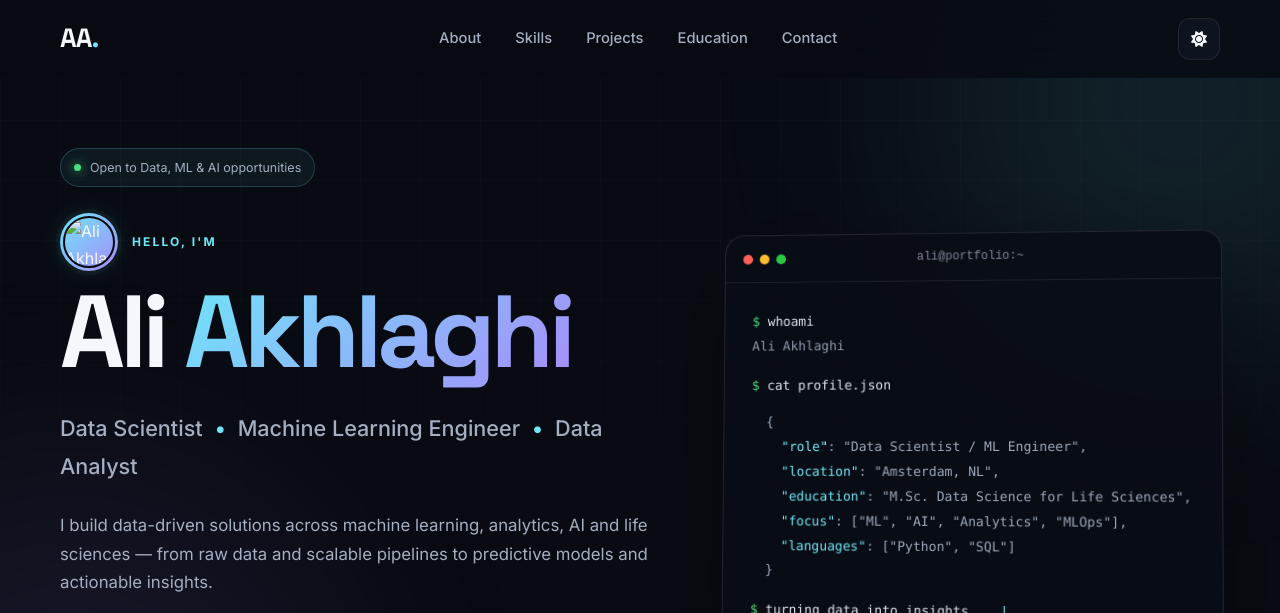
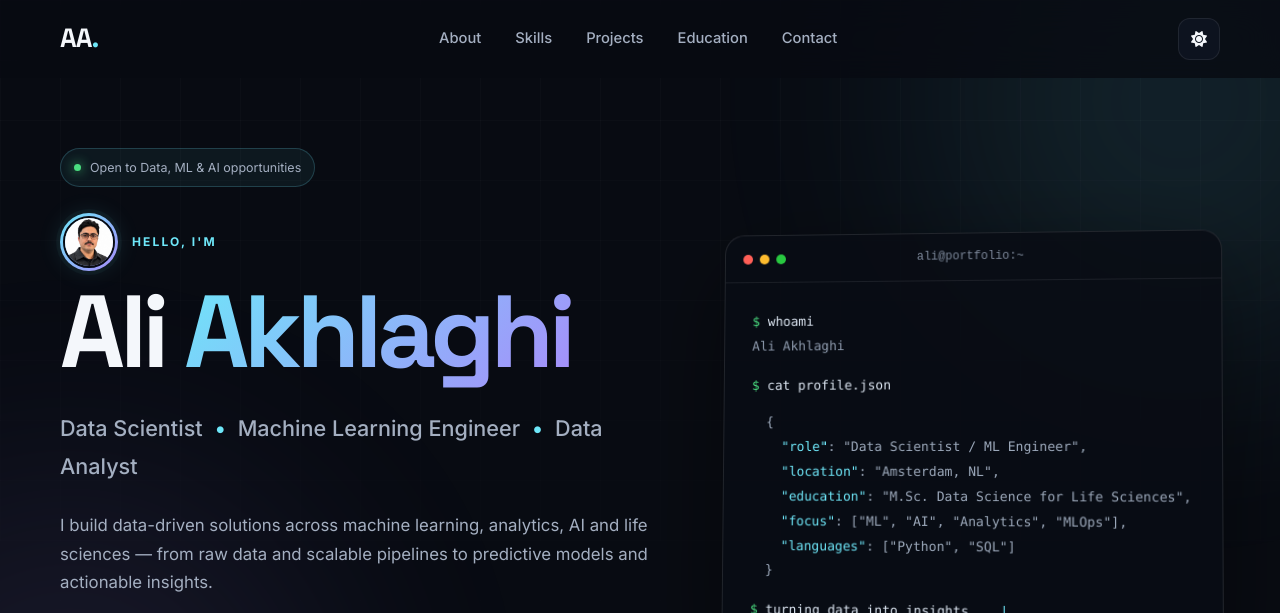
Before and after one commit to aliakhlaghiii/aliakhlaghiii.github.io, a plain HTML site: page index.html in a window 1280 px wide. Shown: the top 613 px of the page. Drawn offline with Linux system fonts and the light colour scheme.

Commit message:
Update index.html

```diff
--- a/index.html
+++ b/index.html
@@ -92,7 +92,7 @@
 
             <div class="profile-photo-wrapper">
               <img
-                src="assets/images/aliakhlaghi.jpg"
+                src="aliakhlaghi.jpeg"
                 alt="Ali Akhlaghi"
                 class="profile-photo"
               >
```
